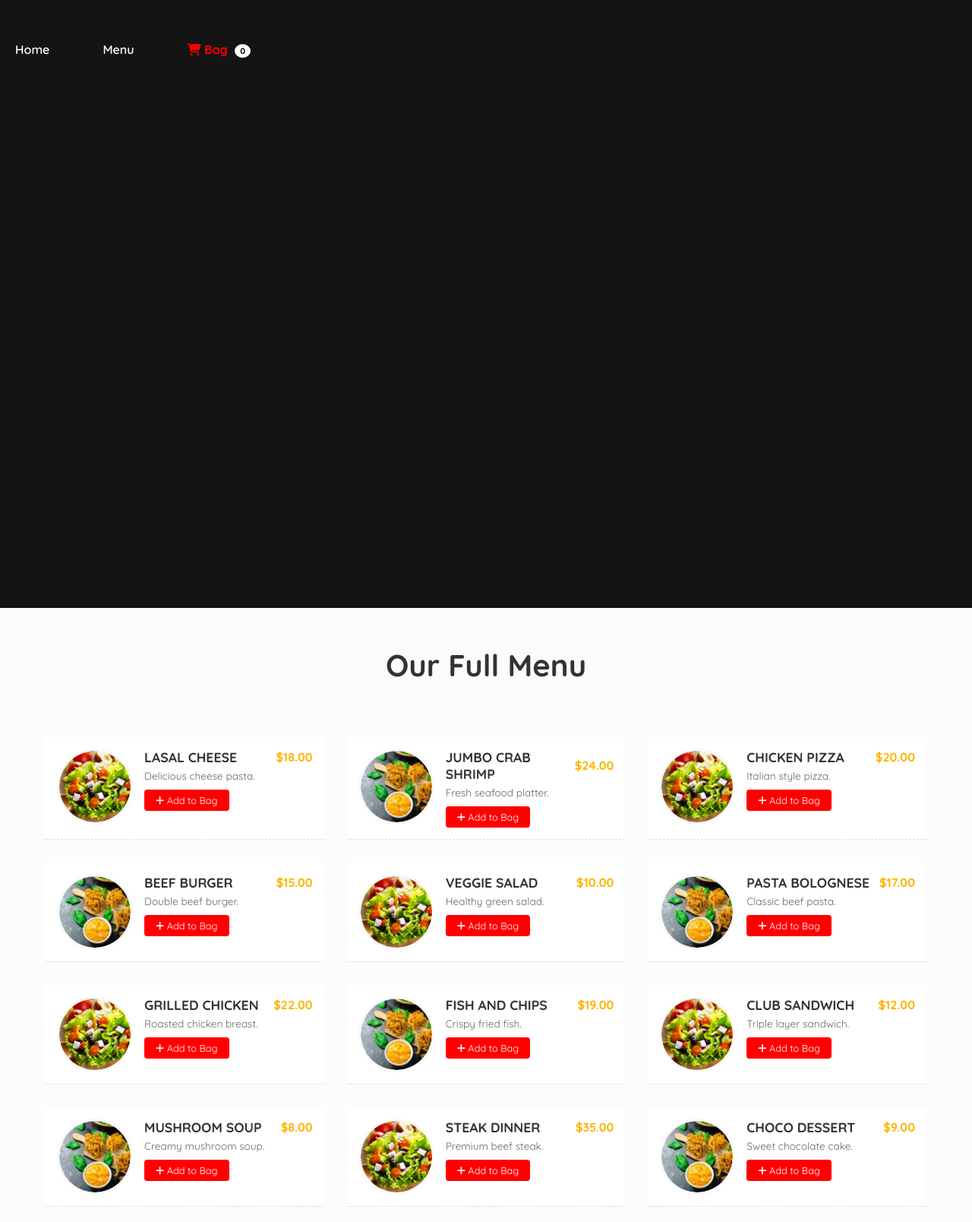
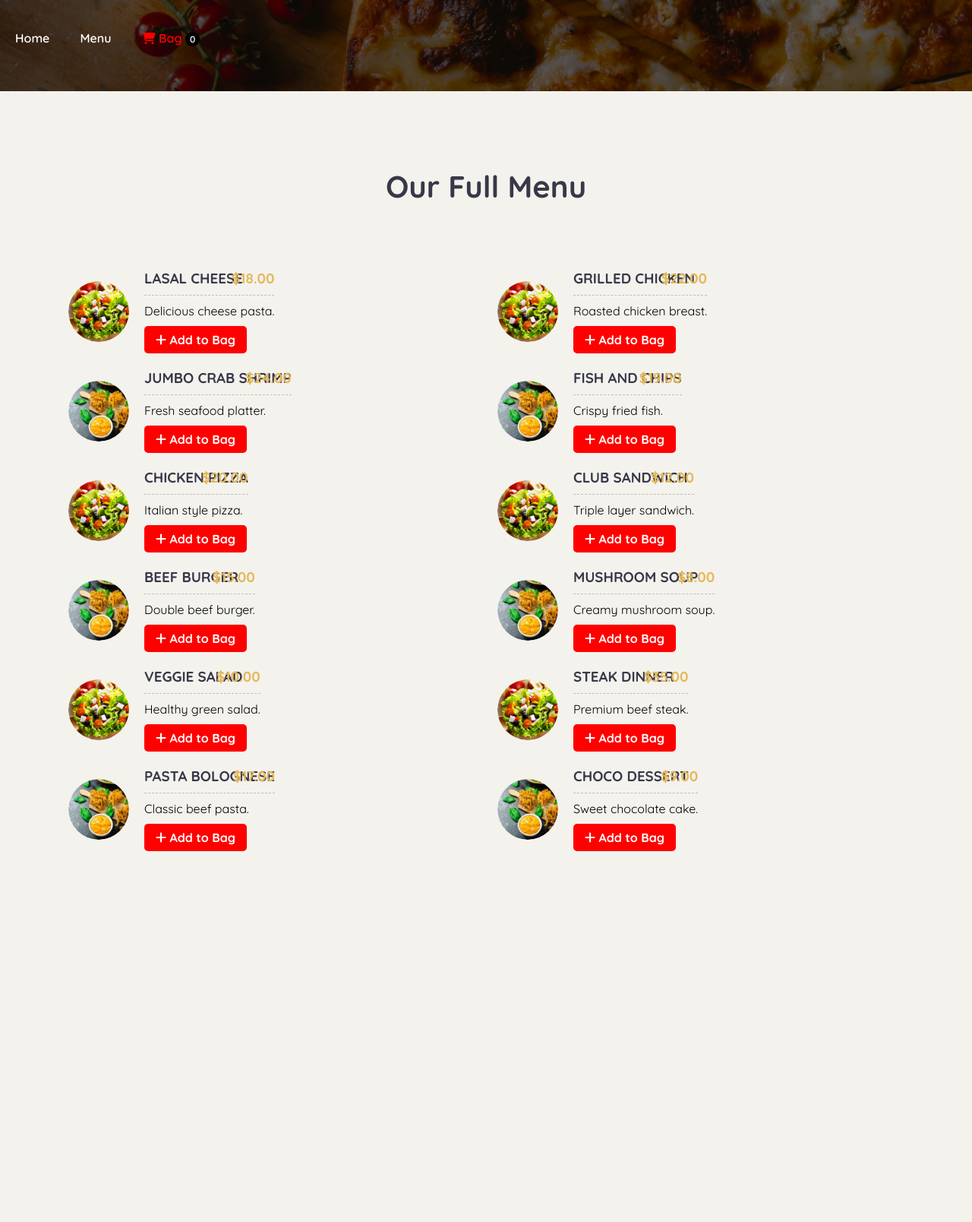
Before and after one commit to Farahat911/happy-food-system, a Flask app: page /menu in a window 1280 px wide. Shown: the whole page at 76% size. After the commit the page ends 1120 px from the top, so only its background shows below. Run offline with Flask 3, Linux system fonts and the light colour scheme; some libraries are stand-ins or nearby versions.

Commit message:
Add files via upload

```diff
--- a/templates/admin.html
+++ b/templates/admin.html
@@ -5,7 +5,7 @@
     <meta name="viewport" content="width=device-width, initial-scale=1.0">
     <title>Admin Dashboard - Food Lover</title>
     <link rel="stylesheet" href="https://cdnjs.cloudflare.com/ajax/libs/font-awesome/6.3.0/css/all.min.css">
-    <link rel="shortcut icon" type="image/png" href="{{ url_for('static', filename='IMG_SEGMENT_20260322_175438.png') }}">
+    <link rel="shortcut icon" type="image/png" href="{{ url_for('static', filename='img/IMG_SEGMENT_20260322_175438.png') }}">
     <style>
         body { font-family: Arial, sans-serif; background-color: #f4f7f6; margin: 0; padding: 20px; }
         .dashboard-container { max-width: 1200px; margin: 0 auto; }
@@ -33,7 +33,7 @@
 <body>
     <div class="dashboard-container">
         <div class="header">
-            <h1 style="margin: 0; font-size: 28px;"><img src="{{ url_for('static', filename='IMG_SEGMENT_20260322_175438.png') }}" style="width: 40px; vertical-align: middle; border-radius: 50%; margin-right: 10px;"> Restaurant Admin Dashboard</h1>
+            <h1 style="margin: 0; font-size: 28px;"><img src="{{ url_for('static', filename='img/IMG_SEGMENT_20260322_175438.png') }}" style="width: 40px; vertical-align: middle; border-radius: 50%; margin-right: 10px;"> Restaurant Admin Dashboard</h1>
             <p style="color: #ccc; margin-top: 10px;">Manage your incoming orders and sales</p>
             <a href="{{ url_for('home') }}" style="color: #e50000; text-decoration: none; font-weight: bold; background: #fff; padding: 8px 15px; border-radius: 20px; display: inline-block; margin-top: 10px;"><i class="fa-solid fa-arrow-left"></i> Back to Website</a>
             <a href="{{ url_for('logout') }}" style="color: #fff; text-decoration: none; font-weight: bold; background: #dc3545; padding: 8px 15px; border-radius: 20px; display: inline-block; margin-top: 10px; margin-left: 10px;"><i class="fa-solid fa-right-from-bracket"></i> Logout</a>
--- a/templates/cart.html
+++ b/templates/cart.html
@@ -6,12 +6,12 @@
     <title>Your Bag - Food Lover</title>
     <link rel="stylesheet" href="{{ url_for('static', filename='style.css') }}">
     <link rel="stylesheet" href="https://cdnjs.cloudflare.com/ajax/libs/font-awesome/6.3.0/css/all.min.css">
-    <link rel="shortcut icon" type="image/png" href="{{ url_for('static', filename='IMG_SEGMENT_20260322_175438.png') }}">
+    <link rel="shortcut icon" type="image/png" href="{{ url_for('static', filename='img/IMG_SEGMENT_20260322_175438.png') }}">
 </head>
 <body style="background-color: #f8f9fa;">
     <header style="height: auto; padding-bottom: 20px; background-color: #fff; box-shadow: 0 2px 5px rgba(0,0,0,0.1);">
         <div id="navbar">
-            <img src="{{ url_for('static', filename='IMG_SEGMENT_20260322_175438.png') }}" alt="Food Lover Logo" style="width: 70px; border-radius: 50%;">
+            <img src="{{ url_for('static', filename='img/IMG_SEGMENT_20260322_175438.png') }}" alt="Food Lover Logo" style="width: 70px; border-radius: 50%;">
             <nav>
                 <ul>
                     <li><a href="{{ url_for('home') }}" style="color: #333;">Home</a></li>
--- a/templates/checkout.html
+++ b/templates/checkout.html
@@ -6,7 +6,7 @@
     <title>Checkout - Food Lover</title>
     <link rel="stylesheet" href="{{ url_for('static', filename='style.css') }}">
     <link rel="stylesheet" href="https://cdnjs.cloudflare.com/ajax/libs/font-awesome/6.3.0/css/all.min.css">
-    <link rel="shortcut icon" type="image/png" href="{{ url_for('static', filename='IMG_SEGMENT_20260322_175438.png') }}">
+    <link rel="shortcut icon" type="image/png" href="{{ url_for('static', filename='img/IMG_SEGMENT_20260322_175438.png') }}">
 
     <style>
         .input-wrapper {
@@ -122,7 +122,7 @@
 
     <header style="height: auto; padding-bottom: 20px; background-color: #fff; box-shadow: 0 2px 5px rgba(0,0,0,0.1);">
         <div id="navbar">
-            <img src="{{ url_for('static', filename='IMG_SEGMENT_20260322_175438.png') }}" alt="Food Lover Logo" style="width: 70px; border-radius: 50%;">
+            <img src="{{ url_for('static', filename='img/IMG_SEGMENT_20260322_175438.png') }}" alt="Food Lover Logo" style="width: 70px; border-radius: 50%;">
             <nav>
                 <ul>
                     <li><a href="{{ url_for('home') }}" style="color: #333;">Home</a></li>
--- a/templates/menu.html
+++ b/templates/menu.html
@@ -1,118 +1,43 @@
 <!DOCTYPE html>
 <html lang="en">
-
 <head>
     <meta charset="UTF-8">
+    <meta http-equiv="X-UA-Compatible" content="IE=edge">
     <meta name="viewport" content="width=device-width, initial-scale=1.0">
     <title>Happy Food - Full Menu</title>
     <link rel="stylesheet" href="{{ url_for('static', filename='style.css') }}">
     <link rel="stylesheet" href="https://cdnjs.cloudflare.com/ajax/libs/font-awesome/6.3.0/css/all.min.css">
     <style>
-        :root {
-            --primary-red: #ff0000;
-            --gold: #ffb400;
-        }
-
-        .menu-grid {
-            display: grid;
-            grid-template-columns: repeat(auto-fit, minmax(350px, 1fr));
-            gap: 30px;
-            padding: 20px;
-        }
-
-        .menu-item {
-            display: flex;
-            align-items: flex-start;
-            gap: 15px;
-            padding: 15px;
-            background: #fff;
-            border-bottom: 1px dashed #ddd;
-        }
-
-        .menu-item img {
-            width: 100px;
-            height: 100px;
-            border-radius: 50%;
-            object-fit: cover;
-            border: 3px solid #f9f9f9;
-        }
-
-        .item-info {
-            flex: 1;
-        }
-
-        .item-header {
-            display: flex;
-            justify-content: space-between;
-            align-items: center;
-            margin-bottom: 5px;
-        }
-
-        .item-header h3 {
-            margin: 0;
-            font-size: 1.1rem;
-            color: #333;
-        }
-
-        .price {
-            color: var(--gold);
+        .order-btn {
+            background-color: #ff0000;
+            color: white;
+            padding: 8px 15px;
+            border: none;
+            border-radius: 5px;
+            cursor: pointer;
             font-weight: bold;
-            font-size: 1rem;
-        }
-
-        .item-info p {
-            font-size: 0.85rem;
-            color: #666;
-            margin-bottom: 10px;
-        }
-
-        .order-btn {
-            background-color: var(--primary-red);
-            color: white;
-            padding: 6px 15px;
-            border: none;
-            border-radius: 4px;
+            margin-top: 10px;
             text-decoration: none;
-            font-size: 0.8rem;
             display: inline-block;
         }
-
-        .bag-count {
-            background: white;
-            color: black;
-            border-radius: 50%;
-            padding: 2px 7px;
-            font-size: 11px;
-            font-weight: bold;
-            margin-left: 5px;
-        }
-
-        @media (max-width: 480px) {
-            .menu-grid {
-                grid-template-columns: 1fr;
-            }
-
-            .menu-item {
-                flex-direction: column;
-                align-items: center;
-                text-align: center;
-            }
+        .order-btn:hover {
+            background-color: #cc0000;
         }
     </style>
 </head>
-
-<body style="background-color: #fcfcfc;">
-    <header style="padding: 15px 0; background: #333;">
+<body>
+    <header style="height: auto; padding-bottom: 20px;">
         <div id="navbar">
-            <nav>
-                <ul style="display: flex; justify-content: center; list-style: none; gap: 30px;">
-                    <li><a href="{{ url_for('home') }}" style="color: white; text-decoration: none;">Home</a></li>
-                    <li><a href="{{ url_for('menu') }}" style="color: white; text-decoration: none;">Menu</a></li>
+            <nav role="navigation">
+                <ul>
+                    <li><a href="{{ url_for('home') }}">Home</a></li>
+                    <li><a href="{{ url_for('menu') }}">Menu</a></li>
                     <li>
-                        <a href="{{ url_for('view_cart') }}"
-                            style="color: var(--primary-red); text-decoration: none; font-weight: bold;">
+                        <a href="{{ url_for('view_cart') }}" style="color: #ff0000;">
                             <i class="fa-solid fa-cart-shopping"></i> Bag
-                            <span class="bag-count">{{ session['cart']|length if 'cart' in session else 0 }}</span>
+                            <span style="background: black; color: white; border-radius: 50%; padding: 2px 6px; font-size: 12px;">
+                                {{ session['cart']|length if 'cart' in session else 0 }}
+                            </span>
                         </a>
                     </li>
                 </ul>
@@ -120,40 +45,61 @@
         </div>
     </header>
 
-    <main class="container" style="max-width: 1200px; margin: auto;">
-        <div style="text-align: center; margin: 50px 0;">
-            <h2 style="font-size: 2.5rem; color: #333;">Our Full Menu</h2>
+    <main>
+        <section id="menu" style="padding-top: 100px;">
+            <div class="container">
+                <div class="title">
+                    <h2>Our Full Menu</h2>
                 </div>
 
                 {% with messages = get_flashed_messages(with_categories=true) %}
                     {% if messages %}
                         {% for category, message in messages %}
-        <div
-            style="background: #4CAF50; color: white; padding: 15px; text-align: center; border-radius: 8px; margin: 20px;">
+                            <div id="flash-message" style="background-color: #4CAF50; color: white; padding: 10px; margin-bottom: 20px; text-align: center; border-radius: 5px; font-weight: bold; transition: opacity 0.5s ease;">
                                 {{ message }}
                             </div>
                         {% endfor %}
+                        <script>
+                            setTimeout(function() {
+                                var flashMsg = document.getElementById('flash-message');
+                                if (flashMsg) {
+                                    flashMsg.style.opacity = '0';
+                                    setTimeout(function() { flashMsg.style.display = 'none'; }, 500);
+                                }
+                            }, 2000);
+                        </script>
                     {% endif %}
                 {% endwith %}
 
-        <div class="menu-grid">
-            {% for item in menu_items %}
+                <div class="menu-items">
+                    <div class="menu-items-left">
+                        {% for item in menu_items[:(menu_items|length // 2)] %}
                         <div class="menu-item">
                             <img src="{{ url_for('static', filename='img/' + item.image_file) }}" alt="{{ item.name }}">
-                <div class="item-info">
-                    <div class="item-header">
-                        <h3>{{ item.name }}</h3>
-                        <span class="price">${{ "%.2f"|format(item.price) }}</span>
-                    </div>
+                            <div>
+                                <h3>{{ item.name }} <span class="primary-text">${{ "%.2f"|format(item.price) }}</span></h3>
                                 <p>{{ item.description }}</p>
-                    <a href="{{ url_for('add_to_cart', item_id=item.id) }}" class="order-btn">
-                        <i class="fa-solid fa-plus"></i> Add to Bag
-                    </a>
+                                <a href="{{ url_for('add_to_cart', item_id=item.id) }}" class="order-btn"><i class="fa-solid fa-plus"></i> Add to Bag</a>
                             </div>
                         </div>
                         {% endfor %}
                     </div>
+
+                    <div class="menu-items-right">
+                        {% for item in menu_items[(menu_items|length // 2):] %}
+                        <div class="menu-item">
+                            <img src="{{ url_for('static', filename='img/' + item.image_file) }}" alt="{{ item.name }}">
+                            <div>
+                                <h3>{{ item.name }} <span class="primary-text">${{ "%.2f"|format(item.price) }}</span></h3>
+                                <p>{{ item.description }}</p>
+                                <a href="{{ url_for('add_to_cart', item_id=item.id) }}" class="order-btn"><i class="fa-solid fa-plus"></i> Add to Bag</a>
+                            </div>
+                        </div>
+                        {% endfor %}
+                    </div>
+                </div>
+            </div>
+        </section>
     </main>
 </body>
-
 </html>
```
Also changed, not shown: templates/index.html (+45 -34 lines), templates/login.html (line endings or trailing spaces). Lines whose indentation alone changed are shown as unchanged.
